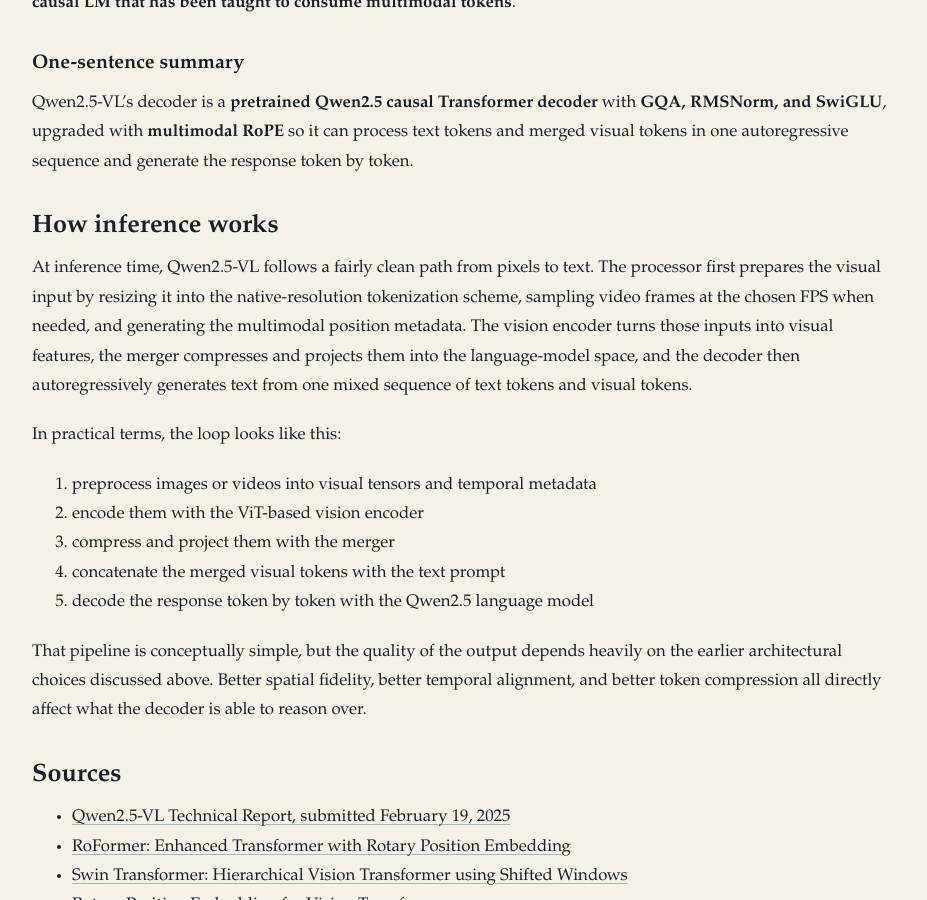
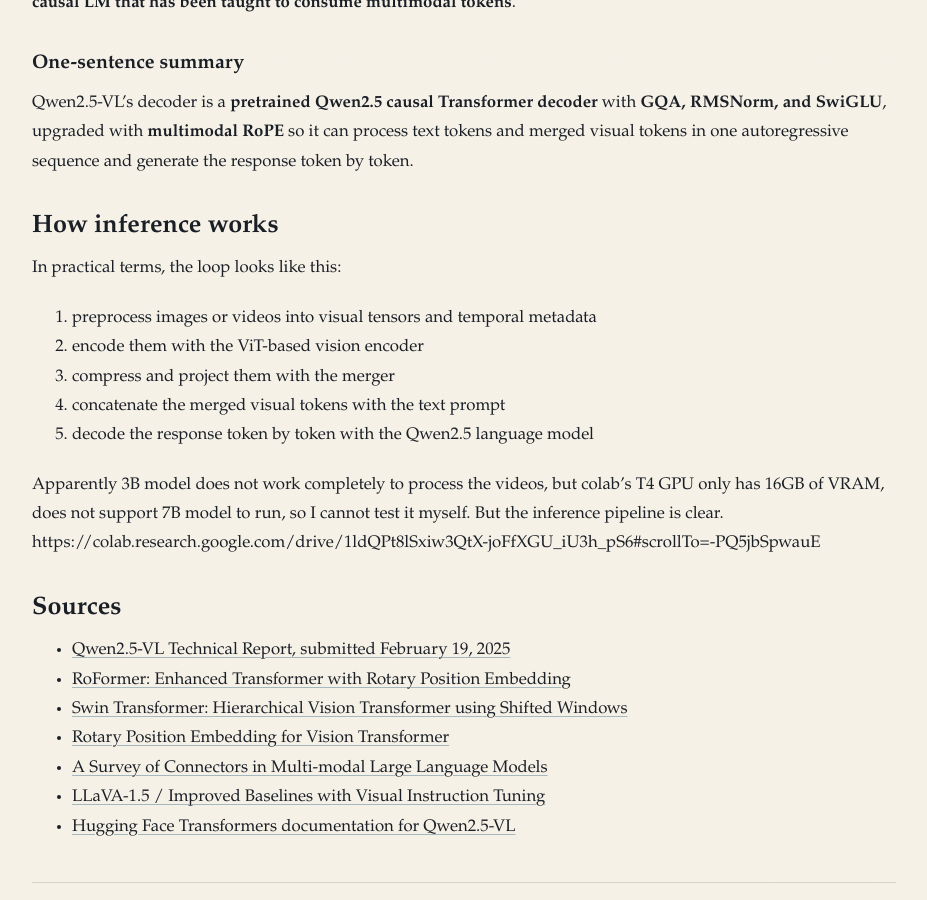
Before and after one commit to BiliBiliMay/BilibiliMay.github.io, a Jekyll site: the page built from _posts/2026-04-03-analyzing-qwen2-5-vl.md, in a window 1280 px wide and 900 px high, scrolled down 20760 px. Shown: the whole window, without its empty margins (176-1103 px from the left). Built offline with Jekyll 4.4.1, drawn with Linux system fonts in a browser that asks for light colours.

Commit message:
docs: update inference section with limitations regarding 3B model video processing and GPU constraints

```diff
--- a/_posts/2026-04-03-analyzing-qwen2-5-vl.md
+++ b/_posts/2026-04-03-analyzing-qwen2-5-vl.md
@@ -643,9 +643,6 @@ Qwen2.5-VL’s decoder is a **pretrained Qwen2.5 causal Transformer decoder** wi
 
 
 ## How inference works
-
-At inference time, Qwen2.5-VL follows a fairly clean path from pixels to text. The processor first prepares the visual input by resizing it into the native-resolution tokenization scheme, sampling video frames at the chosen FPS when needed, and generating the multimodal position metadata. The vision encoder turns those inputs into visual features, the merger compresses and projects them into the language-model space, and the decoder then autoregressively generates text from one mixed sequence of text tokens and visual tokens.
-
 In practical terms, the loop looks like this:
 
 1. preprocess images or videos into visual tensors and temporal metadata
@@ -654,7 +651,8 @@ In practical terms, the loop looks like this:
 4. concatenate the merged visual tokens with the text prompt
 5. decode the response token by token with the Qwen2.5 language model
 
-That pipeline is conceptually simple, but the quality of the output depends heavily on the earlier architectural choices discussed above. Better spatial fidelity, better temporal alignment, and better token compression all directly affect what the decoder is able to reason over.
+Apparently 3B model does not work completely to process the videos, but colab's T4 GPU only has 16GB of VRAM, does not support 7B model to run, so I cannot test it myself. But the inference pipeline is clear.
+https://colab.research.google.com/drive/1ldQPt8lSxiw3QtX-joFfXGU_iU3h_pS6#scrollTo=-PQ5jbSpwauE
 
 ## Sources
 
```
